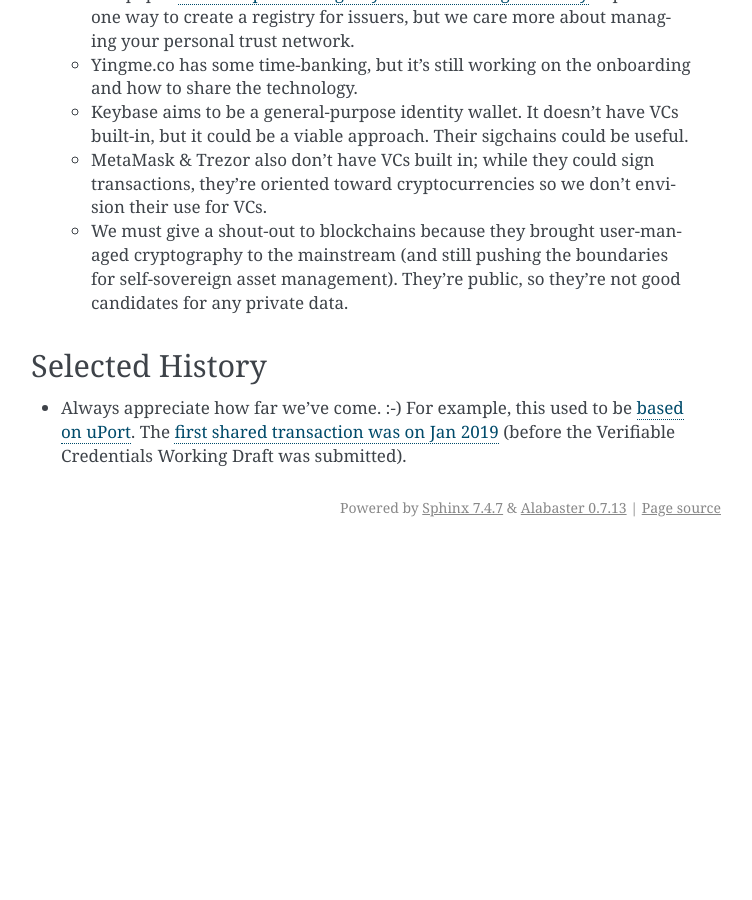
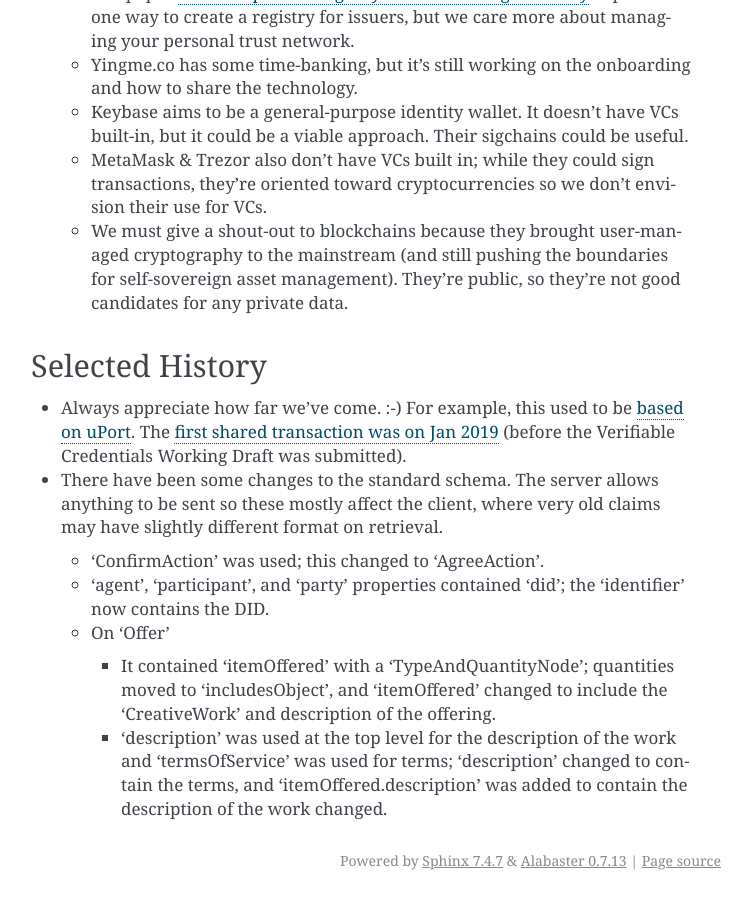
Before and after one commit to trentlarson/endorser-docs, a Sphinx documentation site: the page built from source/future.rst, in a window 1280 px wide and 900 px high, scrolled down 2104 px. Shown: the whole window, without its empty margins (389-1141 px from the left). Built offline with Sphinx 7.4.7, drawn with Linux system fonts in a browser that asks for light colours; before the commit the page ends 2651 px from its top, so only the background shows below that.

Commit message:
add some history for schema changes

```diff
--- a/source/future.rst
+++ b/source/future.rst
@@ -103,3 +103,15 @@
 ----------------
 
 - Always appreciate how far we've come. :-) For example, this used to be `based on uPort <https://github.com/trentlarson/uport-demo/blob/5c3d7fcb751ad34ed10ebb7adab650b2cfebb7d1/src/components/Welcome.js#L96>`_. The `first shared transaction was on Jan 2019 <https://endorser.ch/reportClaim?claimId=01D25AVGQG1N8E9JNGK7C7DZRD>`_ (before the Verifiable Credentials Working Draft was submitted).
+
+- There have been some changes to the standard schema. The server allows anything to be sent so these mostly affect the client, where very old claims may have slightly different format on retrieval.
+
+  - 'ConfirmAction' was used; this changed to 'AgreeAction'.
+
+  - 'agent', 'participant', and 'party' properties contained 'did'; the 'identifier' now contains the DID.
+
+  - On 'Offer'
+
+    - It contained 'itemOffered' with a 'TypeAndQuantityNode'; quantities moved to 'includesObject', and 'itemOffered' changed to include the 'CreativeWork' and description of the offering.
+
+    - 'description' was used at the top level for the description of the work and 'termsOfService' was used for terms; 'description' changed to contain the terms, and 'itemOffered.description' was added to contain the description of the work changed.
--- a/source/transactions.rst
+++ b/source/transactions.rst
@@ -58,7 +58,7 @@
   {
     "@context": "https://schema.org",
     "@type": "PlanAction",
-    "agent": "did:ethr:0x000Ee5654b9742f6Fe18ea970e32b97ee2247B51",
+    "agent": { "identifier": "did:..." },
     "identifier": "...",
     "name": "KickStarter for Time",
     "description": "Deliver an app that...",
@@ -121,12 +121,12 @@
     "offeredBy": "did:ethr:0x111c4aCD2B13e26137221AC86c2c23730c9A315A",
     "availabilityStarts": "2022-07",
     "availabilityEnds": "2023-03",
+    "includesObject": { "@type": "TypeAndQuantityNode", "amountOfThisGood": 2, "unitCode": "HUR" },
     "itemOffered": {
       "@type": "CreativeWork",
       "description": "Time for coding on...",
       "isPartOf": { "@type": "PlanAction", "identifier": "..." }
     },
-    "includesObject": { "@type": "TypeAndQuantityNode", "amountOfThisGood": 2, "unitCode": "HUR" },
     "minOtherOffers": 3,
     "minOtherOfferAmounts": { "@type": "TypeAndQuantityNode", "amountOfThisGood": 5, "unitCode": "HUR" }
   }
```
